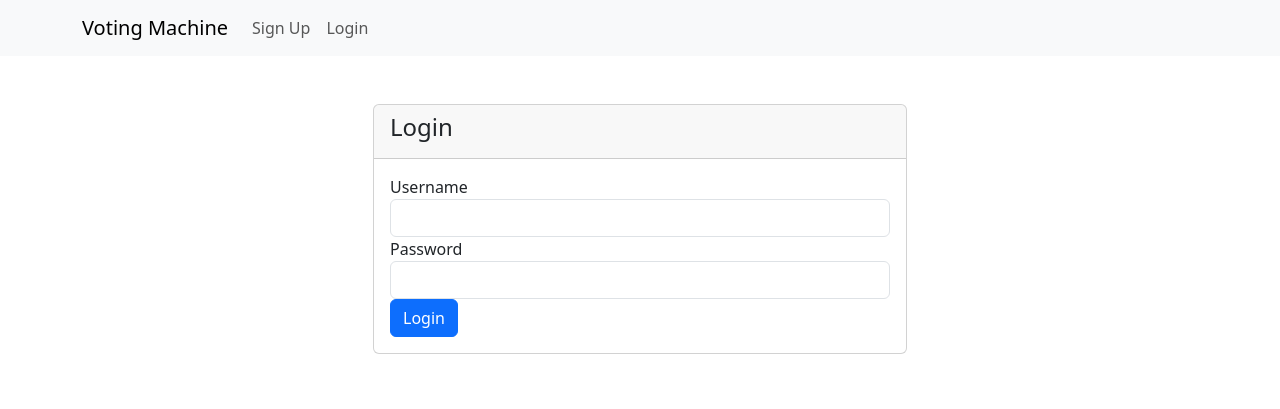
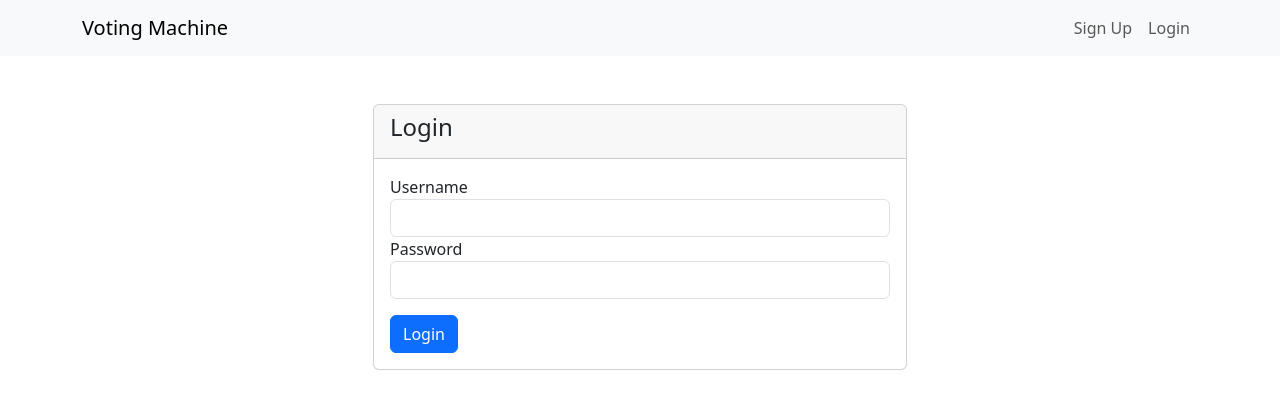
Before and after one commit to maryamkamal4/Voting-System, a Django app: page / in a window 1280 px wide. Shown: the top 409 px of the page. Run offline with Django 3.2, Linux system fonts and the light colour scheme; some libraries are stand-ins or nearby versions.

Commit message:
Updated-navbar

```diff
--- a/account/templates/login.html
+++ b/account/templates/login.html
@@ -19,7 +19,7 @@
               <label for="password">Password</label>
               <input type="password" class="form-control" id="password" name="password" required>
             </div>
-            <button type="submit" class="btn btn-primary">Login</button>
+            <button type="submit" class="btn btn-primary mt-3">Login</button>
           </form>
         </div>
       </div>
--- a/account/templates/navbar.html
+++ b/account/templates/navbar.html
@@ -6,7 +6,7 @@
             <span class="navbar-toggler-icon"></span>
         </button>
         <div class="collapse navbar-collapse" id="navbarNav">
-            <ul class="navbar-nav ml-auto">
+            <ul class="navbar-nav ms-auto">
                 {% if user.is_authenticated %}
                     <li class="nav-item">
                         <a class="nav-link" href="{% url 'logout' %}">Logout</a>
```
Also changed, not shown: voting/views.py (+1 -8 lines), db.sqlite3.
